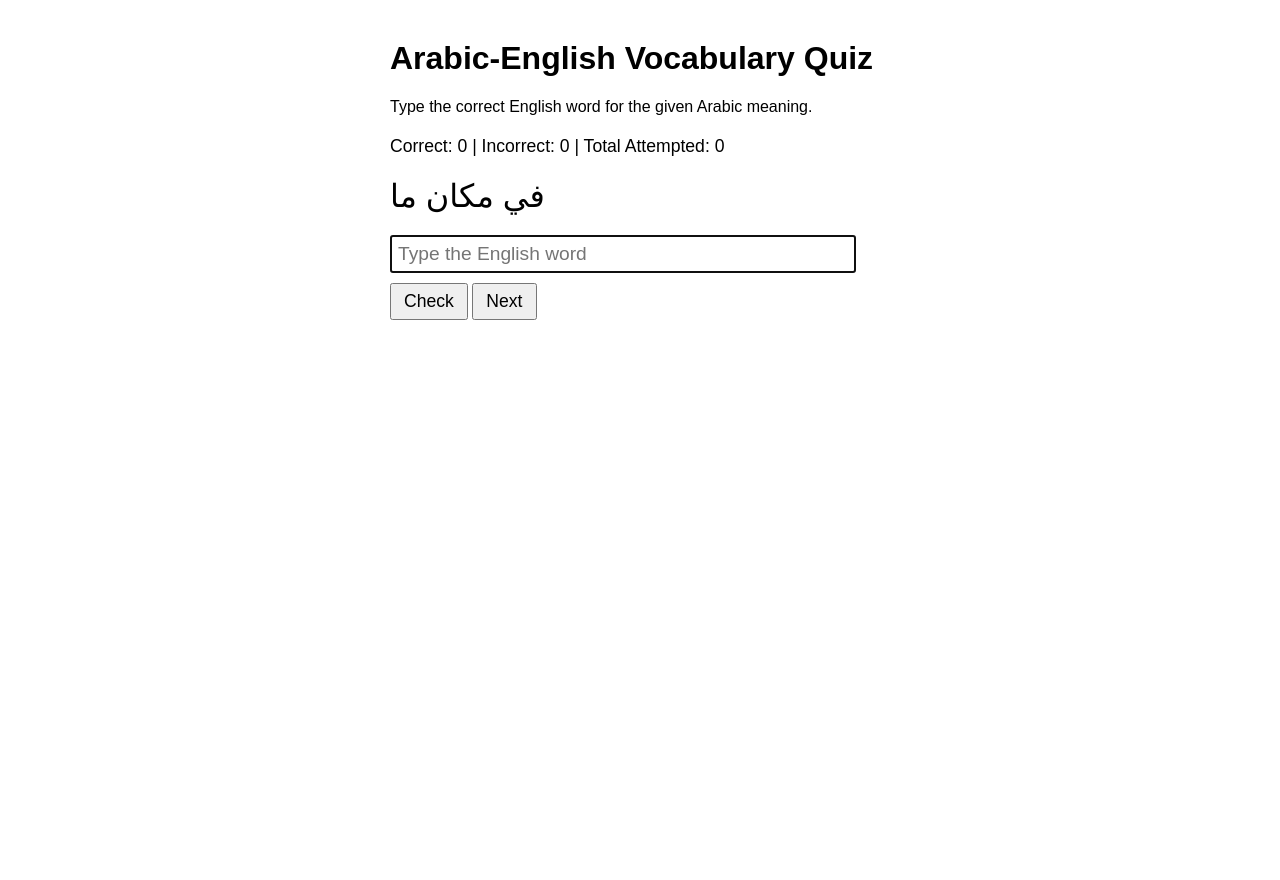
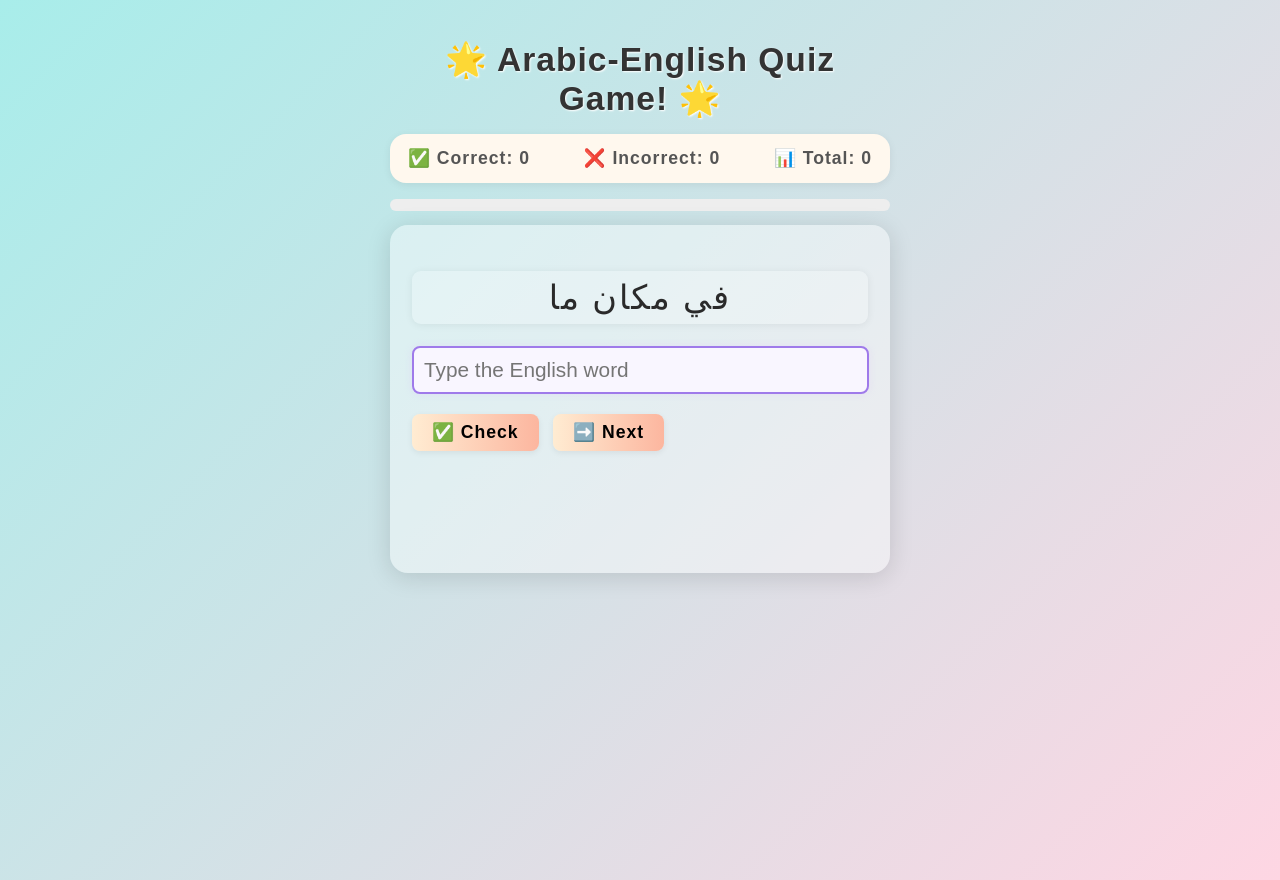
Before and after one commit to SkibidiRany/Arabic-To-English-Checker, a plain HTML site: page index.html in a window 1280 px wide. Before the commit the page ends 800 px from the top, so only its background shows below. Drawn offline with Linux system fonts and the light colour scheme; a web font is replaced by a local one.

Commit message:
Give life to website.
Added more engaging design.

```diff
--- a/index.html
+++ b/index.html
@@ -3,29 +3,153 @@
 <head>
   <meta charset="UTF-8">
   <title>Arabic-English Vocabulary Quiz</title>
+  <link href="https://fonts.googleapis.com/css2?family=Baloo+Bhaijaan+2:wght@700&display=swap" rel="stylesheet">
   <style>
-    body { font-family: Arial, sans-serif; max-width: 500px; margin: 40px auto; }
-    .word { font-size: 2em; margin: 20px 0; }
-    .result { margin: 20px 0; font-weight: bold; }
-    .stats { margin: 20px 0; font-size: 1.1em; }
-    input[type="text"] { font-size: 1.2em; padding: 6px; width: 90%; }
-    button { font-size: 1.1em; padding: 6px 12px; margin-top: 10px; }
+    body {
+      font-family: Arial, sans-serif;
+      max-width: 500px;
+      margin: 40px auto;
+      background: linear-gradient(135deg, #a8edea 0%, #fed6e3 100%);
+      min-height: 100vh;
+      padding: 0 10px;
+    }
+    h1 {
+      text-align: center;
+      color: #333;
+      margin-bottom: 10px;
+      font-size: 2.1em;
+      letter-spacing: 1px;
+      text-shadow: 1px 1px 2px #fff;
+    }
+    .stats {
+      margin: 16px 0;
+      font-size: 1.1em;
+      background: #fff8ee;
+      border-radius: 16px;
+      box-shadow: 0 2px 8px #0001;
+      padding: 14px 18px;
+      color: #555;
+      display: flex;
+      justify-content: space-between;
+      align-items: center;
+      font-weight: bold;
+      letter-spacing: 1px;
+    }
+    .progress-bar {
+      width: 100%;
+      height: 12px;
+      background: #eee;
+      border-radius: 8px;
+      overflow: hidden;
+      margin: 7px 0 0 0;
+    }
+    .progress-bar-fill {
+      height: 100%;
+      background: linear-gradient(90deg, #ffecd2 0%, #fcb69f 100%);
+      width: 0%;
+      transition: width 0.5s;
+    }
+    #quiz {
+      background: #fff6;
+      border-radius: 18px;
+      box-shadow: 0 4px 24px #0002;
+      padding: 28px 22px 36px 22px;
+      margin-top: 14px;
+    }
+    .word {
+      font-size: 2.1em;
+      margin: 18px 0 22px 0;
+      text-align: center;
+      color: #2a2a2a;
+      font-family: 'Baloo Bhaijaan 2', Arial, sans-serif;
+      letter-spacing: 2px;
+      background: #fff3;
+      border-radius: 9px;
+      padding: 7px 0;
+      box-shadow: 0 1px 8px #0001;
+    }
+    .result {
+      margin: 20px 0 0 0;
+      font-weight: bold;
+      font-size: 1.3em;
+      text-align: center;
+      min-height: 1.6em;
+      opacity: 0;
+      transition: opacity 0.5s;
+    }
+    .result.show {
+      opacity: 1;
+    }
+    input[type="text"] {
+      font-size: 1.3em;
+      padding: 10px;
+      width: 95%;
+      border-radius: 8px;
+      border: 1px solid #d5aaff;
+      margin-bottom: 12px;
+      box-shadow: 0 0 8px #d5aaff33;
+      transition: border 0.3s;
+    }
+    input[type="text"]:focus {
+      border: 2px solid #9f7aea;
+      outline: none;
+      background: #f9f6ff;
+    }
+    button {
+      font-size: 1.1em;
+      padding: 8px 20px;
+      margin-top: 8px;
+      margin-right: 10px;
+      border-radius: 8px;
+      border: none;
+      background: linear-gradient(90deg, #ffecd2 0%, #fcb69f 100%);
+      box-shadow: 0 2px 6px #0001;
+      cursor: pointer;
+      transition: background 0.3s, transform 0.2s;
+      font-weight: bold;
+      letter-spacing: 1px;
+    }
+    button:hover {
+      background: linear-gradient(90deg, #fcb69f 0%, #ffecd2 100%);
+      transform: scale(1.07);
+    }
+    #loading {
+      text-align: center;
+      margin-top: 24px;
+      font-size: 1.2em;
+      color: #8b5cf6;
+    }
+    .encouragement {
+      font-size: 1.1em;
+      margin-top: 8px;
+      color: #38a169;
+      text-align: center;
+      min-height: 1.4em;
+      opacity: 0;
+      transition: opacity 0.5s;
+    }
+    .encouragement.show {
+      opacity: 1;
+    }
   </style>
 </head>
 <body>
-  <h1>Arabic-English Vocabulary Quiz</h1>
-  <p>Type the correct English word for the given Arabic meaning.</p>
+  <h1>🌟 Arabic-English Quiz Game! 🌟</h1>
   <div class="stats" id="stats">
-    Correct: 0 | Incorrect: 0 | Total Attempted: 0
+    <span id="scoreboard">Correct: 0</span>
+    <span id="failboard">Incorrect: 0</span>
+    <span id="totalboard">Total: 0</span>
   </div>
+  <div class="progress-bar"><div class="progress-bar-fill" id="progress-bar-fill"></div></div>
   <div id="quiz" style="display:none;">
     <div class="word" id="arabic-word"></div>
     <input type="text" id="user-answer" autocomplete="off" placeholder="Type the English word" />
     <div>
-      <button onclick="checkAnswer()">Check</button>
-      <button onclick="nextWord()">Next</button>
+      <button onclick="checkAnswer()">✅ Check</button>
+      <button onclick="nextWord()">➡️ Next</button>
     </div>
     <div class="result" id="result"></div>
+    <div class="encouragement" id="encouragement"></div>
   </div>
   <div id="loading">Loading words...</div>
   <script>
@@ -35,52 +159,64 @@
       correct: 0,
       incorrect: 0,
       total: 0,
-      attemptedCurrent: false // Ensure each word is only counted once per shown
+      attemptedCurrent: false
     };
-
+    const encouragementMessages = [
+      "🌈 Great job!", "🚀 Awesome!", "👏 Well done!", "🎉 You rock!", "😃 Keep it up!",
+      "🌟 Fantastic!", "👍 Super!", "🥳 Brilliant!", "💡 Smart move!", "🏆 Winner!"
+    ];
     function updateStats() {
-      document.getElementById('stats').textContent =
-        `Correct: ${stats.correct} | Incorrect: ${stats.incorrect} | Total Attempted: ${stats.total}`;
+      document.getElementById('scoreboard').textContent = `✅ Correct: ${stats.correct}`;
+      document.getElementById('failboard').textContent = `❌ Incorrect: ${stats.incorrect}`;
+      document.getElementById('totalboard').textContent = `📊 Total: ${stats.total}`;
+      // Update progress bar
+      const percent = words.length ? Math.round((stats.total / words.length) * 100) : 0;
+      document.getElementById('progress-bar-fill').style.width = `${percent}%`;
     }
-
     function shuffle(array) {
       for (let i = array.length - 1; i > 0; i--) {
         const j = Math.floor(Math.random() * (i + 1));
         [array[i], array[j]] = [array[j], array[i]];
       }
     }
-
     function showWord() {
       document.getElementById('arabic-word').textContent = words[current].arabic;
       document.getElementById('user-answer').value = '';
       document.getElementById('result').textContent = '';
+      document.getElementById('result').classList.remove('show');
+      document.getElementById('encouragement').textContent = '';
+      document.getElementById('encouragement').classList.remove('show');
       document.getElementById('user-answer').focus();
       stats.attemptedCurrent = false;
     }
-
     function checkAnswer() {
-      if (stats.attemptedCurrent) return; // Only count first attempt per word
+      // Only count first attempt per word
+      if (stats.attemptedCurrent) return;
       const userInput = document.getElementById('user-answer').value.trim().toLowerCase();
       const correctAnswer = words[current].english.trim().toLowerCase();
       stats.total++;
       if (userInput === correctAnswer) {
         stats.correct++;
         document.getElementById('result').textContent = "✅ Correct!";
-        document.getElementById('result').style.color = "green";
+        document.getElementById('result').style.color = "#38a169";
+        document.getElementById('encouragement').textContent =
+          encouragementMessages[Math.floor(Math.random() * encouragementMessages.length)];
+        document.getElementById('encouragement').classList.add('show');
       } else {
         stats.incorrect++;
-        document.getElementById('result').textContent = `❌ Incorrect. Correct: ${words[current].english}`;
-        document.getElementById('result').style.color = "red";
+        document.getElementById('result').textContent = `❌ Incorrect. Correct: "${words[current].english}"`;
+        document.getElementById('result').style.color = "#e53e3e";
+        document.getElementById('encouragement').textContent = '';
+        document.getElementById('encouragement').classList.remove('show');
       }
+      document.getElementById('result').classList.add('show');
+      updateStats();
       stats.attemptedCurrent = true;
-      updateStats();
     }
-
     function nextWord() {
       current = (current + 1) % words.length;
       showWord();
     }
-
     // CSV Parsing
     function parseCSV(csv) {
       const lines = csv.trim().split('\n');
@@ -93,7 +229,6 @@
       }
       return result;
     }
-
     // Load words.csv
     fetch('words.csv')
       .then(response => response.text())
@@ -108,7 +243,6 @@
       .catch(err => {
         document.getElementById('loading').textContent = 'Failed to load words.csv';
       });
-
     // Allow pressing Enter to check answer
     document.addEventListener('DOMContentLoaded', function() {
       document.getElementById('user-answer').addEventListener('keydown', function(event) {
```
